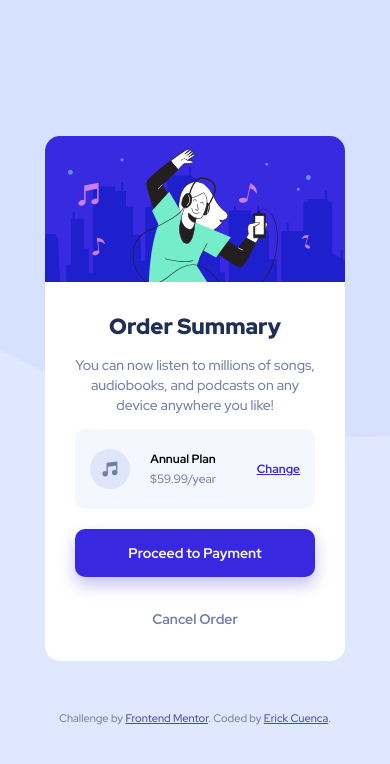
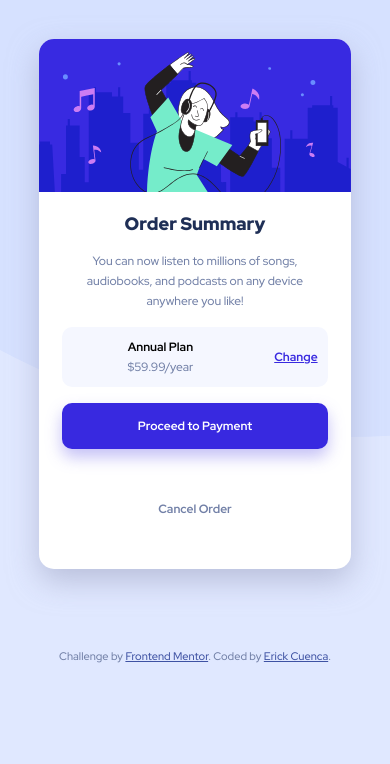
Before and after one commit to erickcuenca/FE-Submission-Order-summary-component-challenge-hub, a plain HTML site: page index.html in a window 390 px wide. Drawn offline with Linux system fonts and the light colour scheme.

Commit message:
found out aspeec-ratio CSS property was only compatible with the latest Safari 15, changed spacing units from absolute to relative units to improve responsivity

```diff
--- a/styles.css
+++ b/styles.css
@@ -1,3 +1,4 @@
+
 html {
     display: flex;
     justify-content: center;
@@ -7,6 +8,7 @@ html {
     background-color: hsl(225, 100%, 94%);
     min-height: 100vh;
     margin-left: calc(100vw - 100%);
+    width: 100vw;
     font-family: 'Red Hat Display', sans-serif;
 }
 body {
@@ -14,15 +16,16 @@ body {
     display: flex;
     flex-direction: column;
     align-items: center;
+    width: 100%;
 }
 .card {
-    margin-top: 1rem;
     display: grid;
     grid-template-rows: min-content 1fr;
     background-color: white;
-    aspect-ratio: 1 / 1.75;
-    width: clamp(300px, 75vw, 350px);
+    aspect-ratio: 1 / 1.5;
+    width: 370px;
     border-radius: 15px;
+    filter: drop-shadow(0 12px 15px hsla(233, 23%, 70%, 0.61));
 }
 [src="./images/illustration-hero.svg"] {
     width: 100%;
@@ -38,7 +41,7 @@ body {
 }
 h1 {
     margin: 0;
-    margin-top: 30px;
+    margin-top: 2rem;
     font-weight: 900;
     font-size: 22px;
     color: hsl(223, 47%, 23%);
@@ -48,6 +51,8 @@ h1 {
     line-height: 20px;
     font-weight: 500;
     font-size: 14px;
+    margin: 0;
+    margin-top: 1rem;
 }
 .logo-price-container {
     display: flex;
@@ -64,8 +69,8 @@ h1 {
     display: flex;
     justify-content: space-between;
     border-radius: 10px;
-    height: 80px;
-    margin-bottom: 20px;
+    margin: 0;
+    margin-top: 1rem;
     font-size: 12px;
 }
 .price {
@@ -106,6 +111,8 @@ button:hover {
     padding: 15px;
     font-size: 14px;
     font-weight: 700;
+    margin: 0;
+    margin-top: 1rem;
     filter: drop-shadow(0 8px 8px hsla(245, 75%, 52%, 0.295));
 }
 .payment:hover {
@@ -115,15 +122,59 @@ button:hover {
     font-size: 14px;
     font-weight: 700;
     color: hsl(224, 23%, 55%);
-    margin: auto;
+    align-self: center;
     width: 88px;
     height: 18px;
+    margin-top: 1.5rem;
+
 
 }
 .cancel:hover {
     color: black;
 }
 .attribution {
-    margin-top: 50px;
+    margin-top: 5rem;
     color: hsl(224, 23%, 55%);
 }
+
+@media only screen
+    and (max-width : 400px)
+{
+    html {
+        align-items: flex-start;
+    }
+    .card {
+        width: 80%;
+        aspect-ratio: 1 / 1.7;
+        margin-top: 10vw;
+    }
+    .card-content {
+        width: 85%;
+    }
+    h1 {
+        margin-top: 1.25rem;
+        font-size: 18px;
+    }
+    .info {
+        font-size: 12px;
+    }
+    .pricing-container {
+        font-size: 12px;
+        margin-top: 1rem;
+    }
+    [src="./images/icon-music.svg"] {
+        margin: 10px;
+        filter: opacity(0%);
+    }
+    .change {
+        margin: 10px;
+    }
+    .payment {
+        font-size: 12px;
+        margin-top: 1rem;
+    }
+    .cancel {
+        margin: auto;
+        font-size: 12px;
+    }
+}
```
